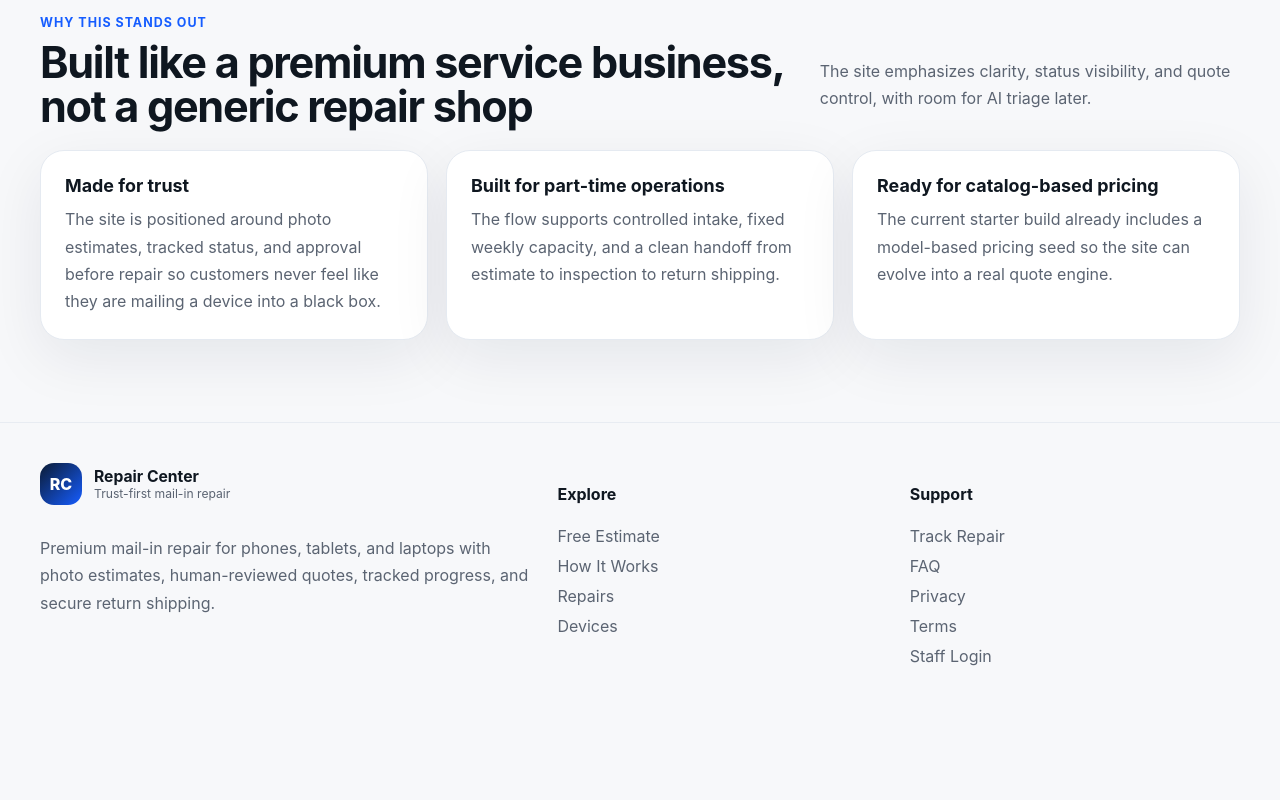
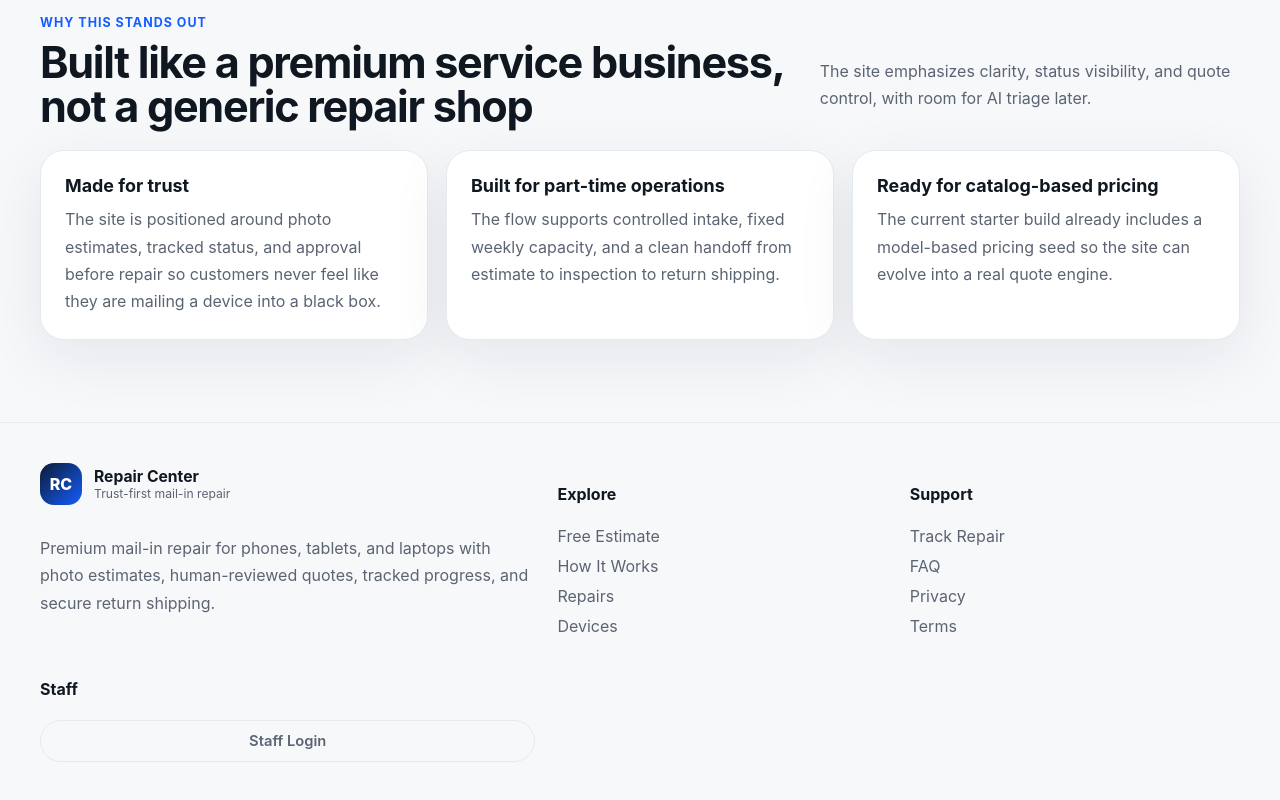
Before and after one commit to kkoly10/repair-center, a Next.js app: page / in a window 1280 px wide. Shown: the part 3778-4578 px from the top of the page. Before the commit the page ends 4500 px from the top, so only its background shows below. Built offline with nearby package versions, Linux system fonts and the light colour scheme; no server answers.

Commit message:
Update SiteFooter.js

```diff
--- a/components/SiteFooter.js
+++ b/components/SiteFooter.js
@@ -1,4 +1,5 @@
 import Link from 'next/link'
+import StaffAuthActions from './StaffAuthActions'
 
 export default function SiteFooter() {
   return (
@@ -35,7 +36,13 @@ export default function SiteFooter() {
             <Link href='/faq'>FAQ</Link>
             <Link href='/privacy'>Privacy</Link>
             <Link href='/terms'>Terms</Link>
-            <Link href='/login'>Staff Login</Link>
+          </div>
+        </div>
+
+        <div>
+          <h4>Staff</h4>
+          <div className='footer-links'>
+            <StaffAuthActions />
           </div>
         </div>
       </div>
```
